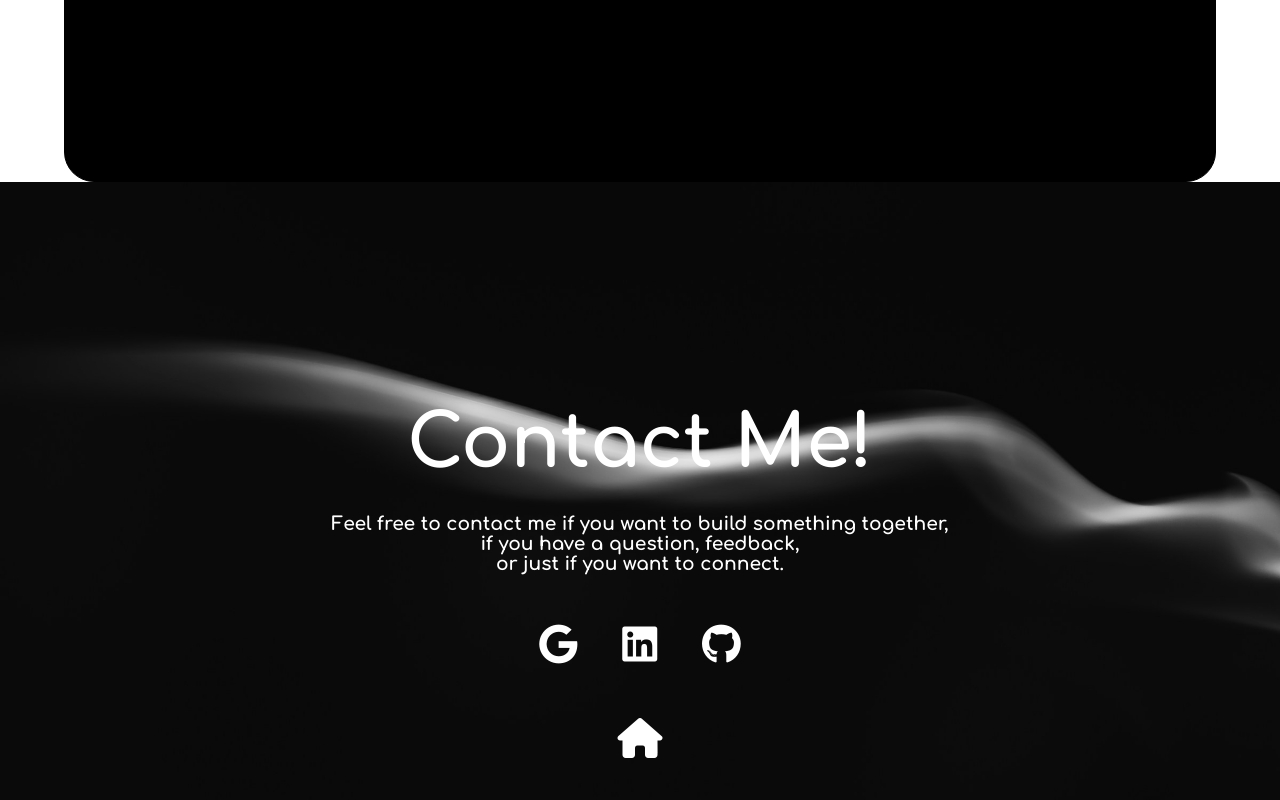
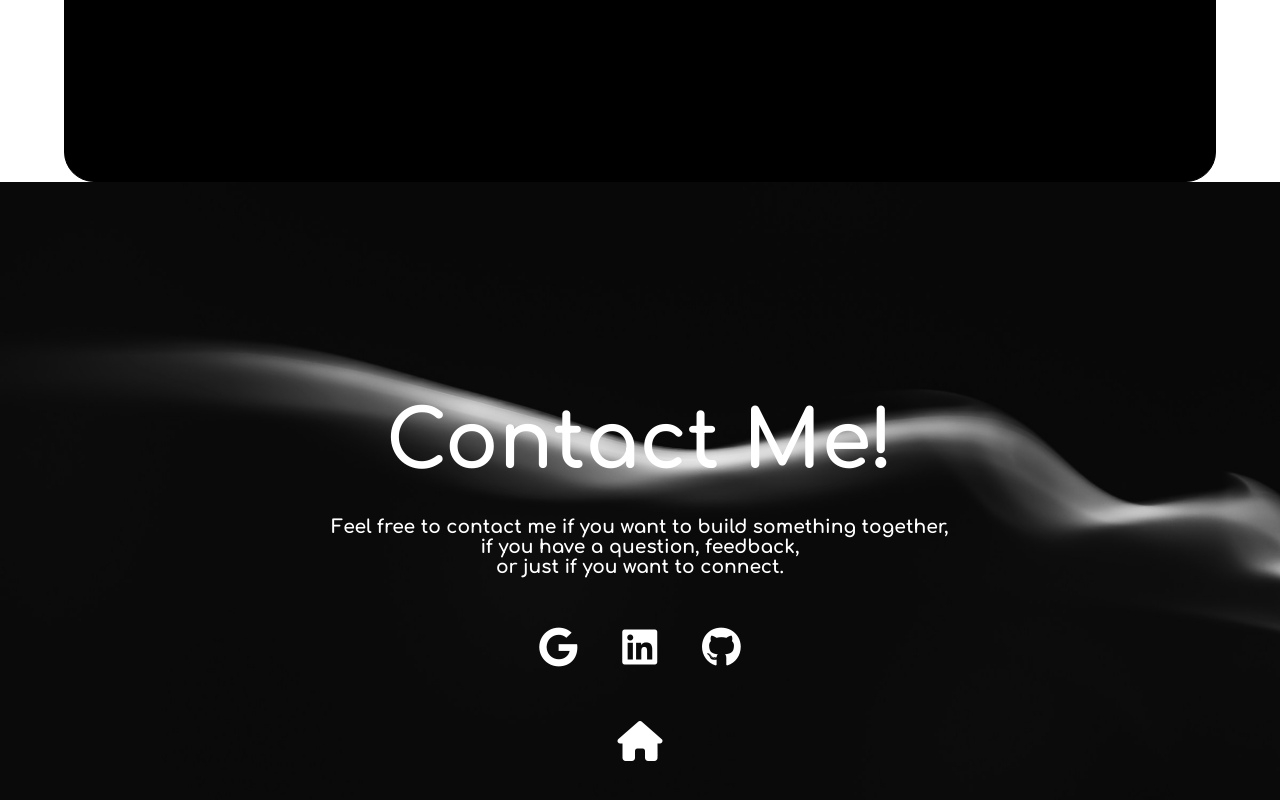
Before and after one commit to ManuelTB1/First-Portfolio, a website: page src/index.html in a window 1280 px wide. Shown: the part 3693-4493 px from the top of the page. Drawn offline with Linux system fonts and the light colour scheme.

Commit message:
Contact completed

```diff
--- a/src/sass/index.scss
+++ b/src/sass/index.scss
@@ -846,7 +846,7 @@ h1 {
 
 #cont {
 
-    font-size: 55pt;
+    font-size: 60pt;
     align-content: center;
     justify-content: center;
     align-items: center;
@@ -856,6 +856,10 @@ h1 {
 .ll {
     padding-bottom: 50px;
 
+}
+
+.fl .sl .ll {
+    font-size: 12pt;
 }
 
 
@@ -879,11 +883,10 @@ h1 {
 
 #ret {
     font-size: 40px;
-    text-align: center;
     color: white;
-    margin: 20px;
 
 }
+
 
 #ret:hover {
     color: #d2d2d2;
```
Also changed, not shown: src/css/index.css, 1 other file.
